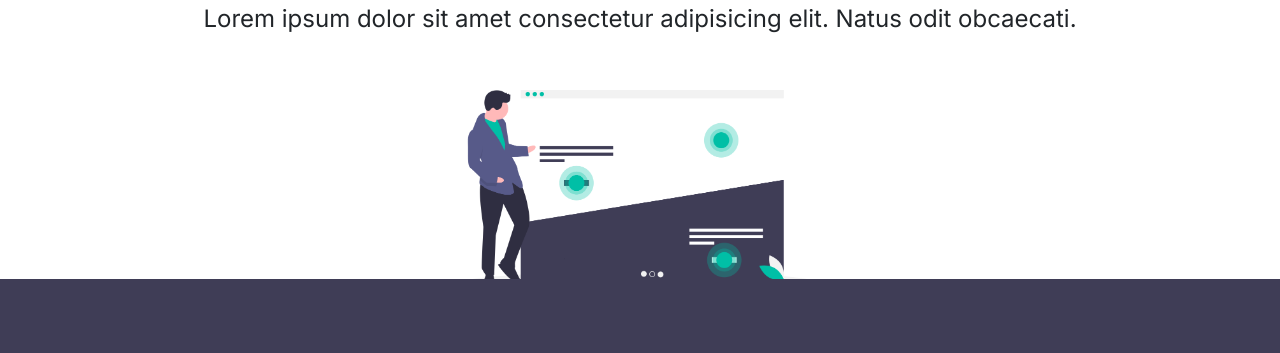
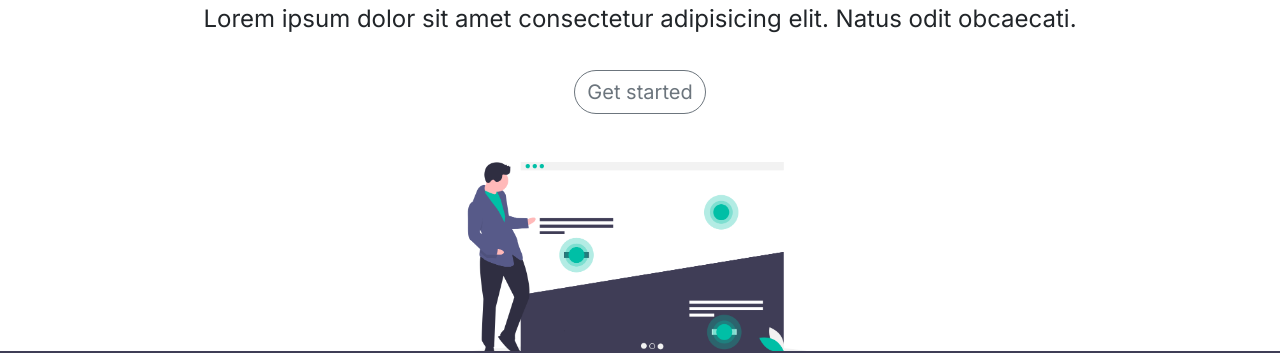
Before and after one commit to aguilcasariki/portfolio, a plain HTML site: page index.html in a window 1280 px wide. Shown: the part 253-606 px from the top of the page. Drawn offline with nearby package versions, Linux system fonts and the light colour scheme.

Commit message:
Add and style Get started button

```diff
--- a/index.html
+++ b/index.html
@@ -91,6 +91,16 @@
             Lorem ipsum dolor sit amet consectetur adipisicing elit. Natus odit
             obcaecati.
           </h2>
+          <div class="welcome_get_started_button mt-4">
+            <button type="button" class="btn btn-outline-secondary mt-1 rounded-pill">
+              <a href="#projects" class="text-decoration-none text-secondary fs-5">
+                Get started
+              </a>
+
+            </button>
+
+          </div>
+
           <div class="welcome_picture mt-5">
             <img
               src="./images/undraw_heatmap_uyye test1.png"
```
